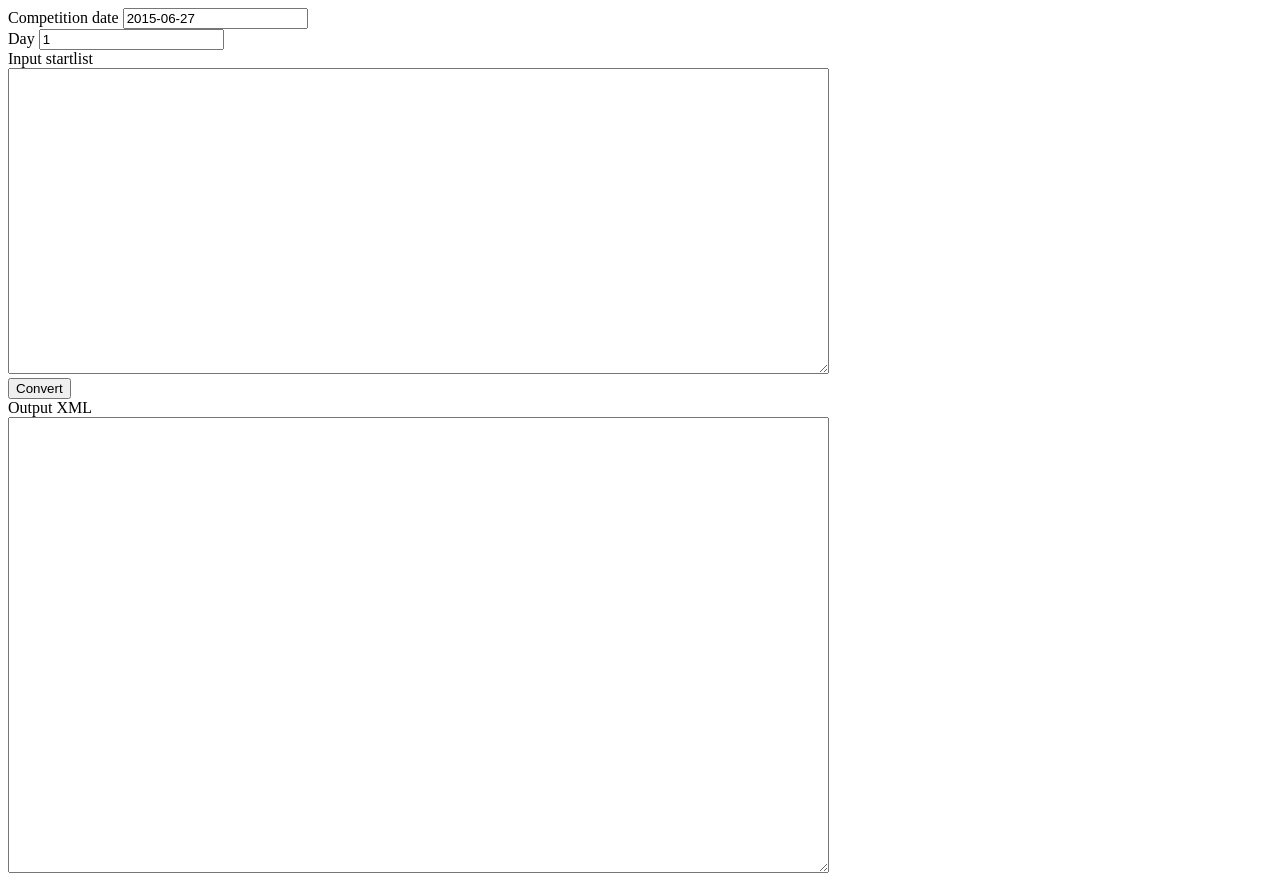
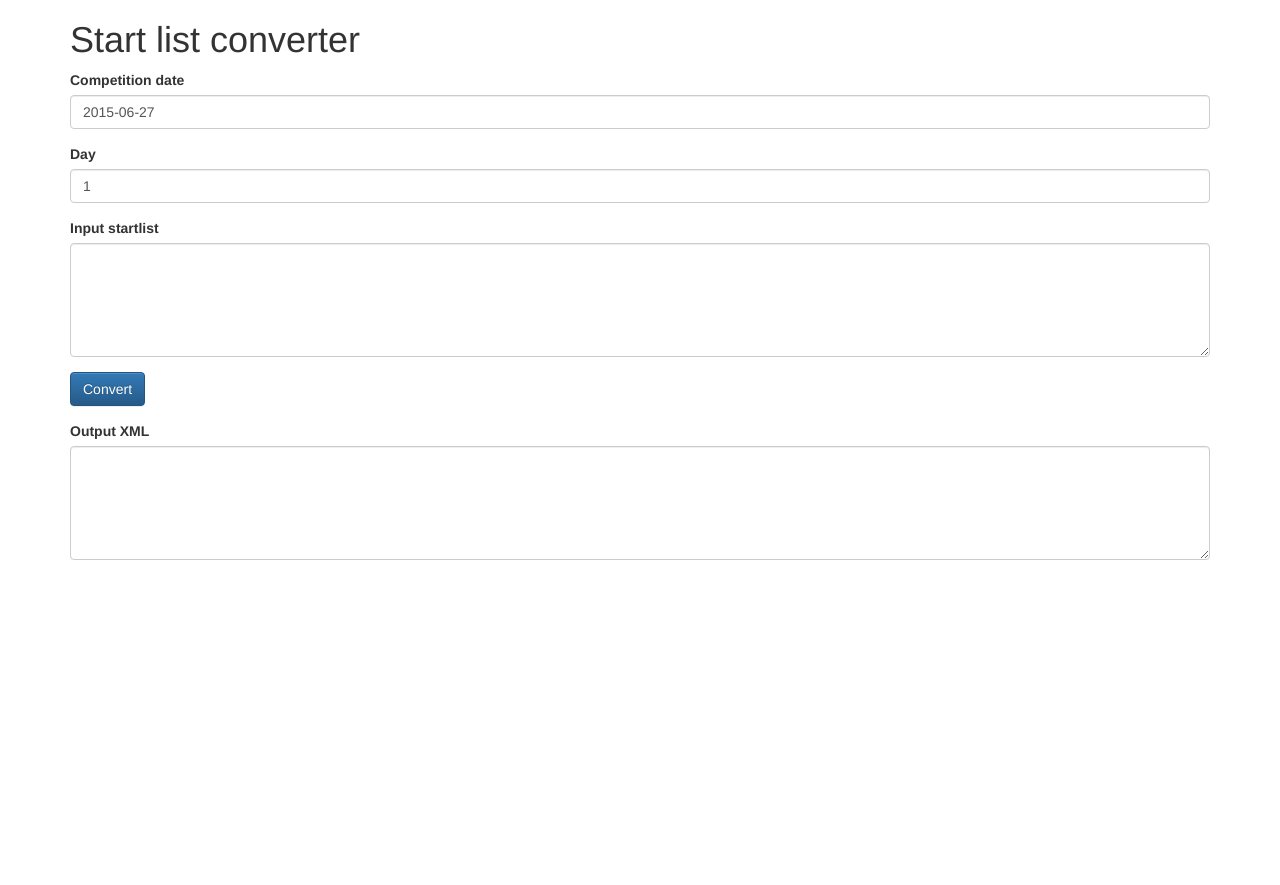
Before and after one commit to jleh/startListConverter, a plain HTML site: page index.html in a window 1280 px wide. After the commit the page ends 800 px from the top, so only its background shows below. Drawn offline with nearby package versions, Linux system fonts and the light colour scheme.

Commit message:
Styled page

```diff
--- a/index.html
+++ b/index.html
@@ -2,6 +2,9 @@
 <html>
 <head>
     <title>IOF XML converter</title>
+
+    <link rel="stylesheet" href="https://maxcdn.bootstrapcdn.com/bootstrap/3.3.5/css/bootstrap.min.css">
+    <link rel="stylesheet" href="https://maxcdn.bootstrapcdn.com/bootstrap/3.3.5/css/bootstrap-theme.min.css">
 
     <script type="text/javascript">
     function convert() {
@@ -87,16 +90,32 @@
 
 </head>
 <body>
-    <label for="start-date">Competition date</label>
-    <input id="start-date" value="2015-06-27"><br>
-    <label for="day">Day</label>
-    <input id="day" value="1"><br>
+    <div class="container">
+        <h1>Start list converter</h1>
 
-    Input startlist<br>
-    <textarea id="input-text" cols="100" rows="20"></textarea>
-    <br>
-    <button onclick="convert();">Convert</button><br>
-    Output XML<br>
-    <textarea id="output" cols="100" rows="30"></textarea>
+        <div class="form-group">
+            <label for="start-date">Competition date</label>
+            <input id="start-date" class="form-control" value="2015-06-27">
+        </div>
+
+        <div class="form-group">
+            <label for="day">Day</label>
+            <input class="form-control" id="day" value="1">
+        </div>
+
+        <div class="form-group">
+            <label>Input startlist</label>
+            <textarea class="form-control" id="input-text" rows="5"></textarea>
+        </div>
+
+        <div class="form-group">
+            <button class="btn btn-primary" onclick="convert();">Convert</button>
+        </div>
+
+        <div class="form-group">
+            <label>Output XML</label>
+            <textarea class="form-control" id="output" rows="5"></textarea>
+        </div>
+    </div>
 </body>
 </html>
```
